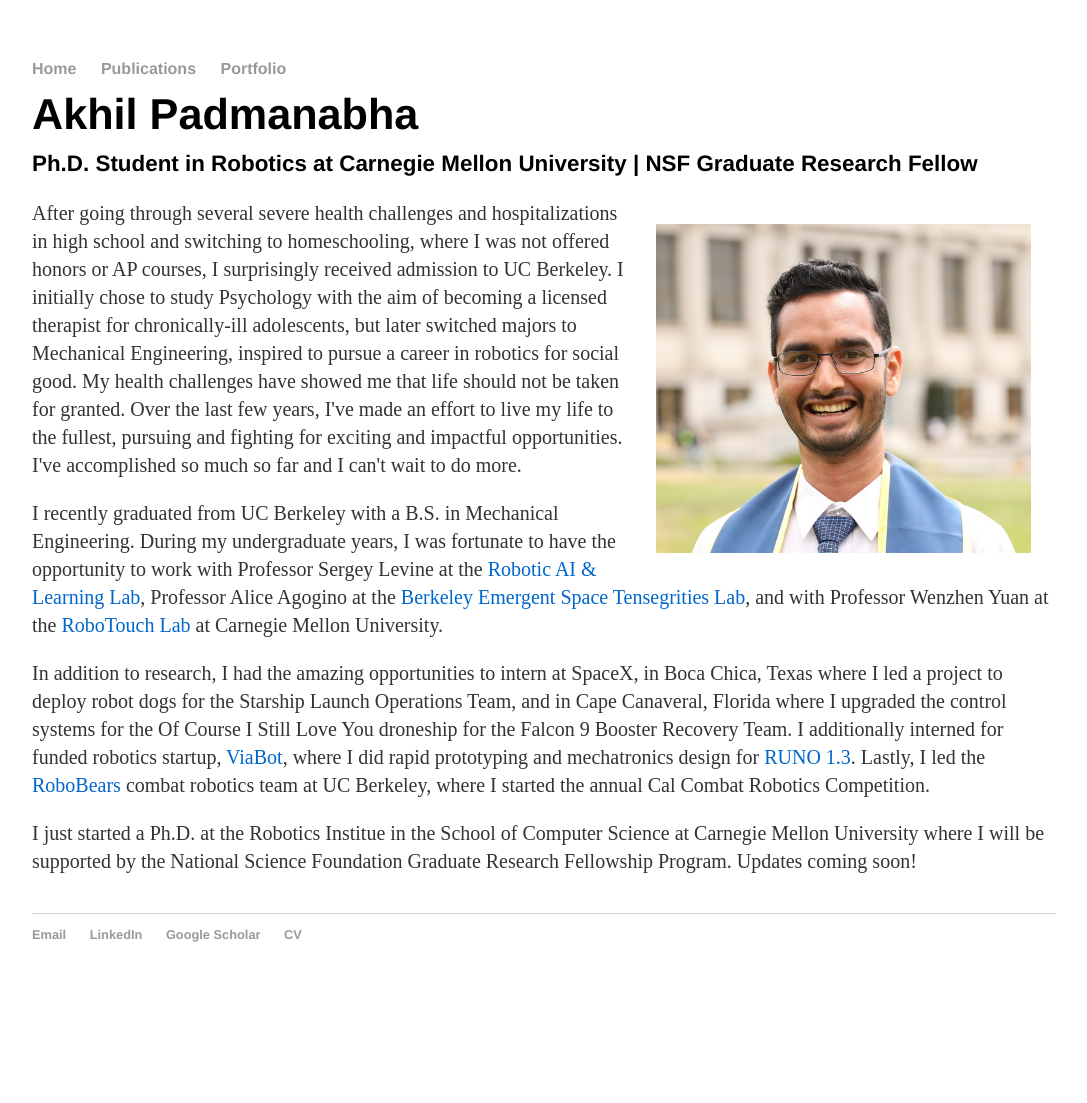
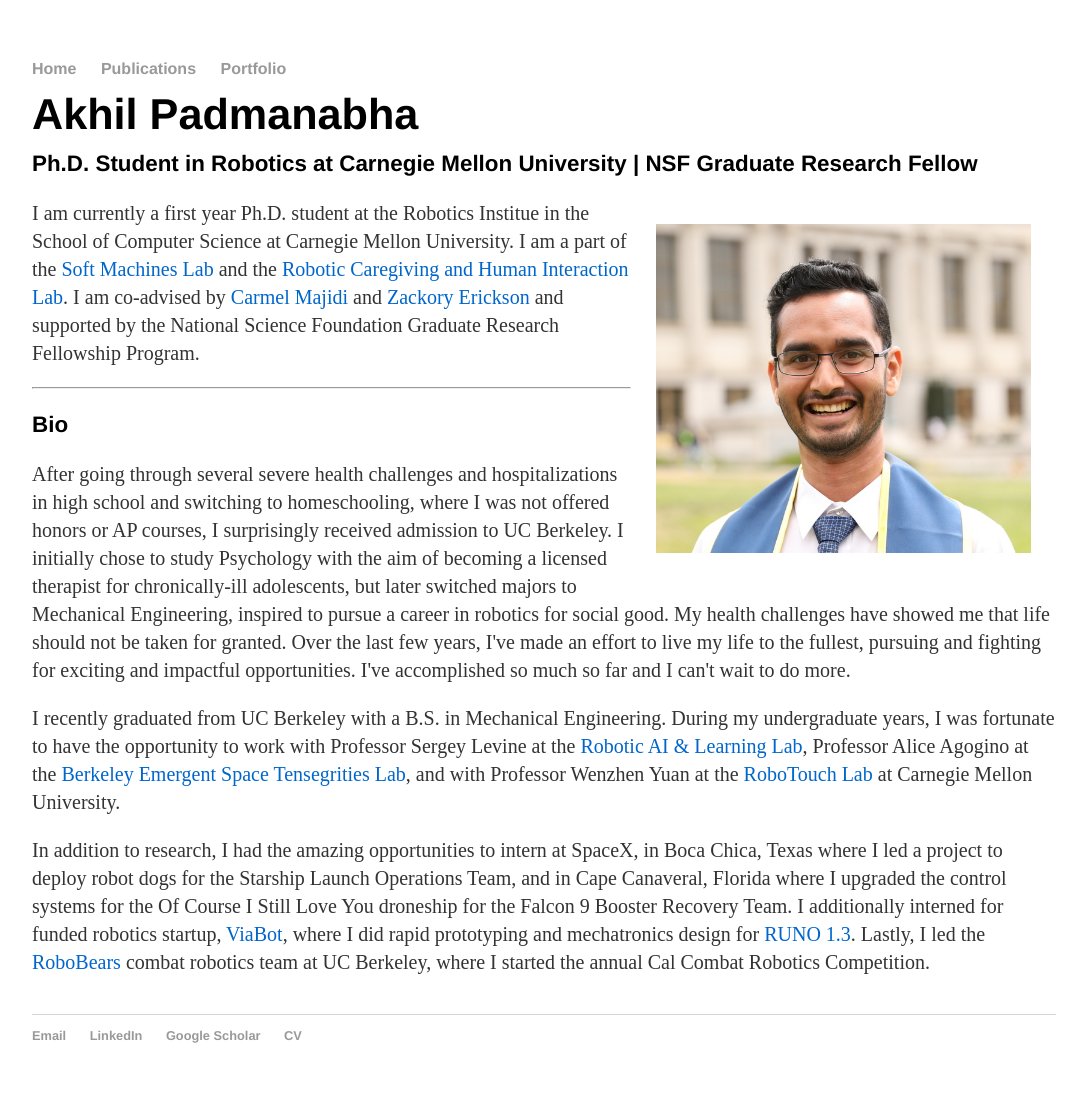
Before and after one commit to akhilpadmanabha/akhilpadmanabha.github.io, a Jekyll site: the page built from index.html, in a window 1280 px wide. Shown: the whole page, without its empty margins (96-1183 px from the left). Built offline with Jekyll 4.4.1, drawn with Linux system fonts in a browser that asks for light colours; before the commit the page ends 1002 px from its top, so only the background shows below that.

Commit message:
advising changes

```diff
--- a/index.html
+++ b/index.html
@@ -10,6 +10,23 @@ title: Akhil Padmanabha
 
 
 <img src="images/portrait.jpeg" class = "border--new" width = "375px" height = "auto" align = "right" />
+
+<div class="blurb">
+	<p>I am currently a first year Ph.D. student at the Robotics Institue in the School of Computer Science at Carnegie Mellon University. I am a part of the
+		<a href="http://sml.me.cmu.edu/" target="_blank" style="color:rgb(0,102,204);">Soft Machines Lab</a> and the
+		<a href="https://rchi-lab.github.io/" target="_blank" style="color:rgb(0,102,204);">Robotic Caregiving and Human Interaction Lab</a>. I am co-advised by
+		<a href="http://sml.me.cmu.edu/?page_id=408" target="_blank" style="color:rgb(0,102,204);">Carmel Majidi</a> and
+		<a href="https://zackory.com/" target="_blank" style="color:rgb(0,102,204);">Zackory Erickson</a>
+		and supported by the National Science Foundation Graduate Research Fellowship Program.
+		</p>
+</div>
+
+<hr />
+
+<div class="blurb">
+	<h3>Bio </h3>
+</div>
+
 
 <div class="blurb">
 	<p>After going through several severe health challenges and hospitalizations in high school and switching to homeschooling, where I was not offered honors or AP courses, I surprisingly received admission to UC Berkeley.
@@ -46,10 +63,6 @@ title: Akhil Padmanabha
 		</p>
 </div>
 
-<div class="blurb">
-	<p>I just started a Ph.D. at the Robotics Institue in the School of Computer Science at Carnegie Mellon University where I
-		will be supported by the National Science Foundation Graduate Research Fellowship Program. Updates coming soon!
-		</p>
-</div>
+
 
 <BR>
```
Also changed, not shown: 1 other file.
